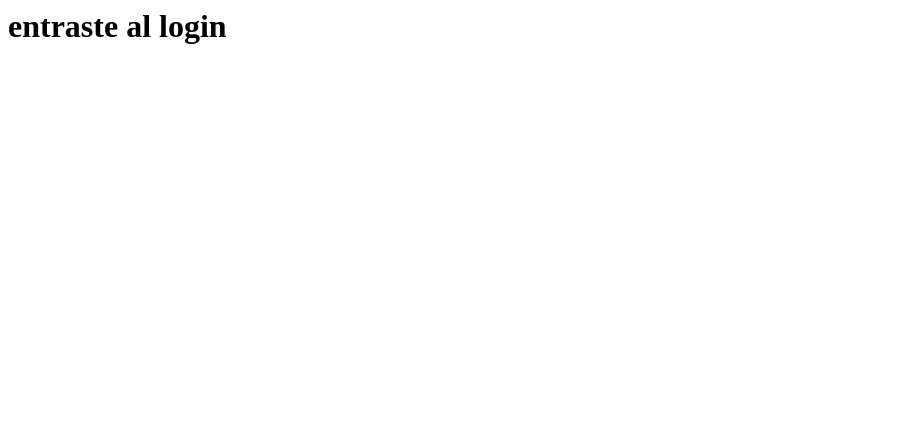
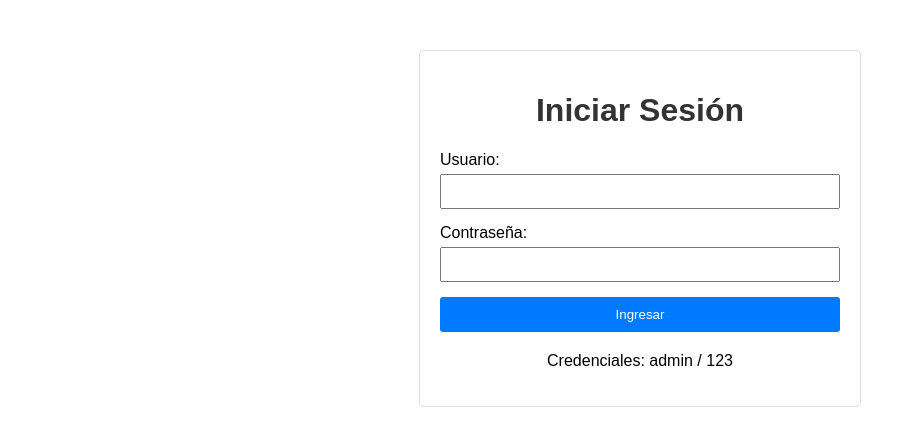
Before and after one commit to devdanielgtech-art/practica_4.1_login_session_vid, a Flask app: template templates/login.html in a window 1280 px wide. Shown: the top 446 px of the page, without its empty margins (0-915 px from the left). Run offline with Flask 3, Linux system fonts and the light colour scheme; the template is opened without the code that fills it, so the values that code supplies are empty.

Commit message:
Corregido: agregados templates y arreglado app.py

```diff
--- a/app.py
+++ b/app.py
@@ -1,4 +1,4 @@
-from flask import Flask, redirect, url_for, render_template, request
+from flask import Flask, render_template, request
 
 app = Flask(__name__)
 
@@ -8,17 +8,16 @@ def index():
 
 @app.route("/login", methods=["GET", "POST"])
 def login():
-    # verificar si esta logueado
-    usuario = request.form["usuario"]
-    password = request.form["password"]
-    return render_template("login.html", usuario=usuario, password=password)
+    if request.method == "POST":
+        usuario = request.form["usuario"]
+        password = request.form["password"]
 
+        if usuario == 'admin' and password == '123':
+            return render_template("dashboard.html", usuario=usuario)
+        else:
+            return render_template("index.html", error="Credenciales incorrectas")
 
-    if usuario == 'admin' and password == '123':
-        return render_template("dashboard.html", usuario=usuario)
-    else:
-        return render_template("index.html")
-
+    return render_template("login.html")
 
 if __name__ == "__main__":
     app.run(debug=True)
--- a/templates/login.html
+++ b/templates/login.html
@@ -1 +1,66 @@
-<h1>entraste al login</h1>
+<!DOCTYPE html>
+<html lang="es">
+<head>
+    <meta charset="UTF-8">
+    <title>Login - Sistema</title>
+    <style>
+        body {
+            font-family: Arial, sans-serif;
+            text-align: center;
+            margin-top: 50px;
+        }
+        .container {
+            max-width: 400px;
+            margin: 0 auto;
+            padding: 20px;
+            border: 1px solid #ddd;
+            border-radius: 5px;
+        }
+        .form-group {
+            margin-bottom: 15px;
+            text-align: left;
+        }
+        label {
+            display: block;
+            margin-bottom: 5px;
+        }
+        input {
+            width: 100%;
+            padding: 8px;
+            box-sizing: border-box;
+        }
+        button {
+            background-color: #007bff;
+            color: white;
+            padding: 10px 20px;
+            border: none;
+            border-radius: 3px;
+            cursor: pointer;
+            width: 100%;
+        }
+        button:hover {
+            background-color: #0056b3;
+        }
+        h1 {
+            color: #333;
+        }
+    </style>
+</head>
+<body>
+    <div class="container">
+        <h1>Iniciar Sesión</h1>
+        <form method="POST">
+            <div class="form-group">
+                <label for="usuario">Usuario:</label>
+                <input type="text" id="usuario" name="usuario" required>
+            </div>
+            <div class="form-group">
+                <label for="password">Contraseña:</label>
+                <input type="password" id="password" name="password" required>
+            </div>
+            <button type="submit">Ingresar</button>
+        </form>
+        <p style="margin-top: 20px;">Credenciales: admin / 123</p>
+    </div>
+</body>
+</html>
```
Also changed, not shown: templates/dashboard.html (added, +51 -0 lines), templates/index.html (added, +47 -0 lines).
